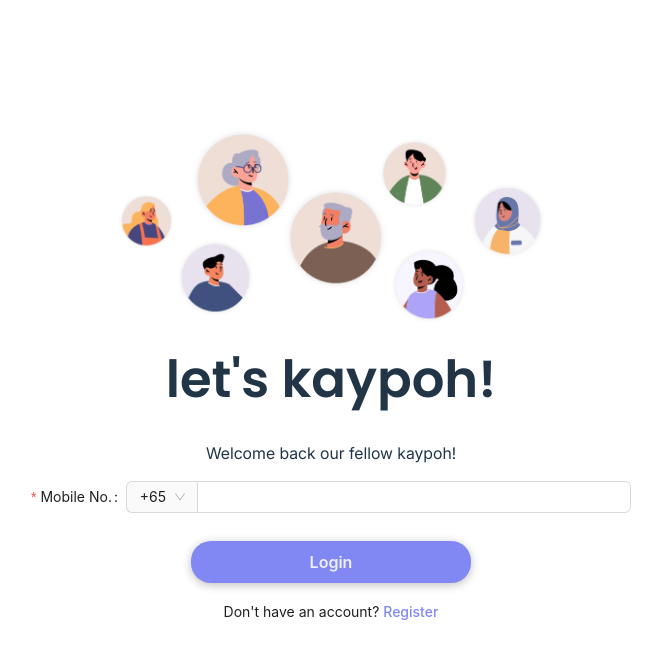
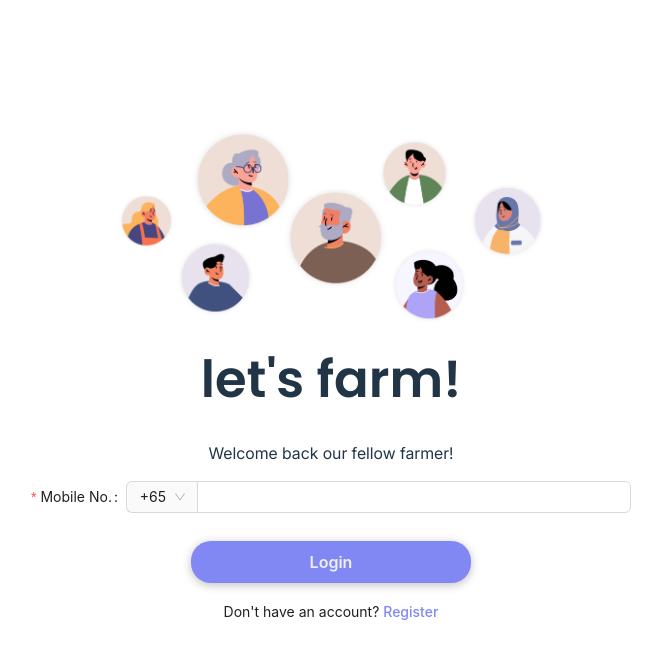
Before and after one commit to singapore2024/Team-11, a React (Vite) app in the folder client/: page /login in a window 1280 px wide. Shown: the top 658 px of the page, without its empty margins (309-971 px from the left). Built offline with nearby package versions, Linux system fonts and the light colour scheme.

Commit message:
update login page

```diff
--- a/client/src/pages/Login/index.tsx
+++ b/client/src/pages/Login/index.tsx
@@ -80,8 +80,8 @@ const Login = () => {
         <div className={'container-login'}>
             <div>
                 <img className={'bannerImg'} src={BannerImg} />
-                <h1 style={{marginTop: 0}}>let's kaypoh!</h1>
-                <p>Welcome back our fellow kaypoh!</p>
+                <h1 style={{marginTop: 0}}>let's farm!</h1>
+                <p>Welcome back our fellow farmer!</p>
             </div>
 
             <div className={'form'}>
```
